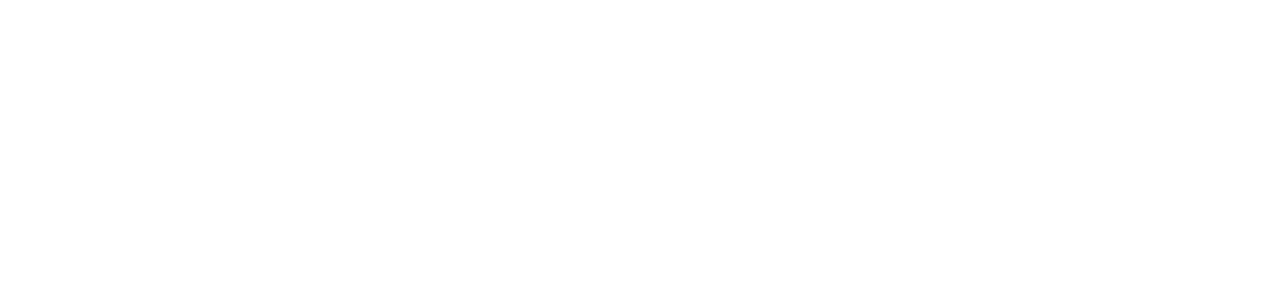
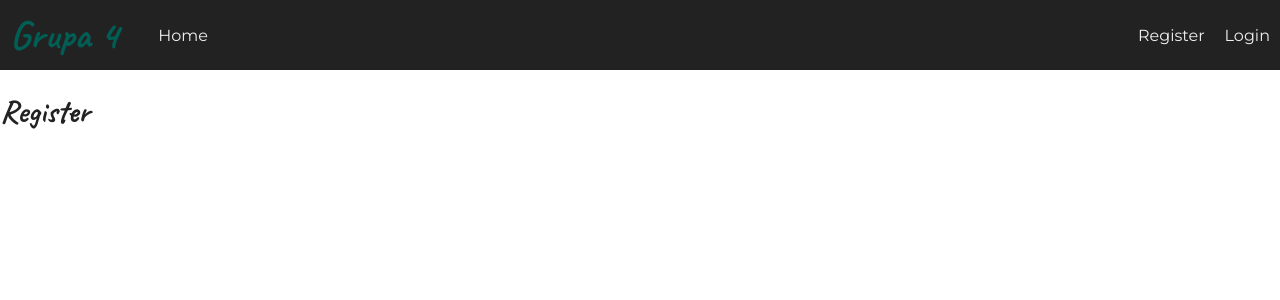
Before and after one commit to web-complete-04/course, a React (Vite) app: page /register in a window 1280 px wide. Before the commit this address had no page. Shown: the top 300 px of the page. Built offline with nearby package versions, Linux system fonts and the light colour scheme.

Commit message:
Implemented: nav, boardgame details, 404 route, started auth, google web fonts

```diff
--- a/index.html
+++ b/index.html
@@ -5,6 +5,11 @@
     <link rel="icon" type="image/svg+xml" href="/favicon.svg" />
     <meta name="viewport" content="width=device-width, initial-scale=1.0" />
     <title>web-complete-4</title>
+
+    <link rel="preconnect" href="https://fonts.googleapis.com">
+    <link rel="preconnect" href="https://fonts.gstatic.com" crossorigin>
+    <link href="https://fonts.googleapis.com/css2?family=Montserrat:ital,wght@0,100..900;1,100..900&display=swap" rel="stylesheet">
+    <link href="https://fonts.googleapis.com/css2?family=Caveat:wght@400..700&family=Montserrat:ital,wght@0,100..900;1,100..900&display=swap" rel="stylesheet">
   </head>
   <body>
     <div id="root"></div>
--- /dev/null
+++ b/src/App.css
@@ -0,0 +1,51 @@
+:root {
+  --color-brand-primary: #005E54;
+  --color-brand-dark: #003547;
+  --color-brand-highlight: #ED8B16;
+  --color-brand-emphasis: #E1523D;
+  --color-brand-secondary: #C2BB00;
+
+  --color-dark-gray: #222;
+  --color-light-gray: #efefef;
+
+  --color-warning: var(--color-brand-emphasis);
+  --color-text-dark: var(--color-dark-gray);
+  --color-text-light: var(--color-light-gray);
+}
+
+* {
+  box-sizing: border-box;
+}
+
+html {
+  font-size: 62.5%; /* 10px; */
+}
+
+body {
+  margin: 0;
+
+  background-color: #fff;
+  color: var(--color-text-dark);
+
+  @media (prefers-color-scheme: dark) {
+    background-color: var(--color-dark-gray);
+    color: var(--color-text-light);
+
+    & a {
+      color: var(--color-brand-secondary);
+    }
+  }
+
+  font-family: "Montserrat", sans-serif;
+  font-optical-sizing: auto;
+  font-size: 1.6rem;
+}
+
+h1,
+h2,
+h3,
+h4,
+h5,
+h6 {
+  font-family: "Caveat", cursive;
+}
--- a/src/App.tsx
+++ b/src/App.tsx
@@ -1,10 +1,22 @@
 import { Route, Routes } from "react-router";
 import { BoardgameList } from "./features/Boardgames/BoardgameList";
+import { BoardgameDetails } from "./features/Boardgames/BoardgameDetails";
+import { Register } from "./features/Auth/Register";
+import { Nav } from "./components/Nav/Nav";
+import { NotFound } from "./features/NotFound/NotFound";
+
+import './App.css';
 
 export function App() {
   return (
-    <Routes>
-      <Route path="/" element={<BoardgameList />} />
-    </Routes>
+    <>
+      <Nav />
+      <Routes>
+        <Route path="/" element={<BoardgameList />} />
+        <Route path="register" element={<Register />} />
+        <Route path="boardgames/:id" element={<BoardgameDetails />} />
+        <Route path="*" element={<NotFound />} />
+      </Routes>
+    </>
   )
 }
--- /dev/null
+++ b/src/components/Nav/Nav.module.css
@@ -0,0 +1,47 @@
+.topNav {
+  --bgColor: var(--color-dark-gray);
+
+  display: flex;
+  gap: 2rem;
+  align-items: center;
+  background-color: var(--bgColor);
+
+  @media (prefers-color-scheme: dark) {
+    --bgColor: var(--color-light-gray)
+  }
+
+  & a {
+    display: inline-block;
+    padding: 1rem;
+
+    color: var(--color-text-light);
+    text-decoration: none;
+
+    @media (prefers-color-scheme: dark) {
+      color: var(--color-text-dark);
+    }
+  }
+
+  & > menu {
+    display: flex;
+    flex-grow: 1;
+    /* gap: 1rem; */
+
+    padding: 0;
+    margin: 0;
+
+    list-style: none;
+  }
+}
+
+.pushRight {
+  margin-left: auto;
+}
+
+a.logo {
+  color: var(--color-brand-primary);
+
+  font-family: "Caveat", cursive;
+  font-size: 4rem;
+  font-weight: bold;
+}
--- /dev/null
+++ b/src/components/Nav/Nav.tsx
@@ -0,0 +1,22 @@
+import { Link, NavLink } from "react-router";
+
+import styles from './Nav.module.css';
+
+export function Nav() {
+  return (
+    <nav className={styles.topNav}>
+      <Link to="/" className={styles.logo}>Grupa 4</Link>
+      <menu>
+        <li>
+          <NavLink to="/">Home</NavLink>
+        </li>
+        <li className={styles.pushRight}>
+          <NavLink to="/register">Register</NavLink>
+        </li>
+        <li>
+          <NavLink to="/login">Login</NavLink>
+        </li>
+      </menu>
+    </nav>
+  )
+}
--- /dev/null
+++ b/src/features/Auth/Register.tsx
@@ -0,0 +1,5 @@
+export function Register() {
+  return (
+    <h1>Register</h1>
+  )
+}
--- a/src/features/Boardgames/BoardgameCard.tsx
+++ b/src/features/Boardgames/BoardgameCard.tsx
@@ -10,8 +10,8 @@ type Props = {
 export function BoardgameCard({ game }: Props) {
   return (
     <article className={styles.card}>
-      <Link to="/">
-        <img src={game.image} alt={`Poster for ${game.name}`} width="100" />
+      <Link to={`boardgames/${String(game.id)}`}>
+        <img src={game.thumbnail} alt={`Poster for ${game.name}`} width="100" />
         <h2>{game.name}</h2>
       </Link>
     </article>
--- /dev/null
+++ b/src/features/Boardgames/BoardgameDetails.tsx
@@ -0,0 +1,85 @@
+import { useEffect, useState, type ReactNode } from "react";
+import { Link, useParams } from "react-router";
+import { FaHeart, FaStar, FaStarHalfAlt } from "react-icons/fa";
+import type { Boardgame } from "./types";
+
+function getStars(num: number) {
+  const flooredNum = Math.floor(num);
+  const ret: ReactNode[] = [];
+  for(let i = 0; i < flooredNum; i++) {
+    ret.push(<FaStar />);
+  }
+
+  if(num >= (flooredNum + 0.5)) {
+    ret.push(<FaStarHalfAlt />);
+  }
+
+  return ret;
+}
+
+export function BoardgameDetails() {
+  const [game, setGame] = useState<Boardgame | null>(null);
+  const { id } = useParams();
+
+  useEffect(() => {
+    if (!id) return;
+
+    fetch(`/api/boardgames/${id}`)
+      .then((res) => res.json())
+      .then(setGame)
+      .catch(console.warn);
+  }, [id]);
+
+  if (!game) {
+    return <strong>Loading Game...</strong>;
+  }
+
+  if (!game.name) {
+    return <h1>Game not found</h1>;
+  }
+
+  return (
+    <>
+      <h1>{game.name}</h1>
+      {getStars(game.average)}
+      <div>
+        Number of Players:
+        <table border={1}>
+          <thead>
+            <tr>
+              <th>Min</th>
+              <th>Recommended</th>
+              <th>Max</th>
+              <th>Best <FaHeart /></th>
+            </tr>
+          </thead>
+          <tbody>
+            <tr>
+              <td>
+                {game.numberOfPlayers.min}
+              </td>
+              <td>
+                {game.numberOfPlayers.recommended}
+              </td>
+              <td>
+                {game.numberOfPlayers.max}
+              </td>
+              <td>
+                {game.numberOfPlayers.best}
+              </td>
+            </tr>
+          </tbody>
+        </table>
+      </div>
+
+      <div>
+        Alternate Names:
+        {game.alternateNames.map((name) => <p key={name}>{name}</p>)}
+      </div>
+
+      <img src={game.image} alt={`"${game.name}" poster`} />
+      <Link to={`/boardgames/${String(Number(id) - 1)}`}>Previous Game</Link>{" "}
+      <Link to={`/boardgames/${String(Number(id) + 1)}`}>Next Game</Link>
+    </>
+  );
+}
--- a/src/features/Boardgames/Boardgames.module.css
+++ b/src/features/Boardgames/Boardgames.module.css
@@ -1,6 +1,6 @@
 .list {
   display: grid;
-  gap: .5rem;
+  gap: 1rem;
   grid-template-columns: repeat(auto-fill, minmax(200px, 1fr));
 
   & > h1 {
@@ -9,10 +9,17 @@
 }
 
 .card {
+  --shadow-color: color-mix(in srgb, var(--color-dark-gray) 50%, transparent);
+
+  @media (prefers-color-scheme: dark) {
+    --shadow-color: color-mix(in srgb, var(--color-light-gray) 40%, transparent);
+  }
+
   display: flex;
   align-items: stretch;
 
-  box-shadow: 0 3px 3px rgba(0, 0, 0, .3);
+  box-shadow: 0 3px 3px var(--shadow-color);
+
 
   & img {
     margin-bottom: 1rem;
@@ -32,7 +39,8 @@
     & > h2 {
       margin-top: auto;
 
-      font-size: 1rem;
+      font-family: inherit;
+      font-size: inherit;
     }
   }
 }
--- /dev/null
+++ b/src/features/NotFound/NotFound.tsx
@@ -0,0 +1,5 @@
+export function NotFound() {
+  return (
+    <h1>404 - Not Found</h1>
+  )
+}
```
